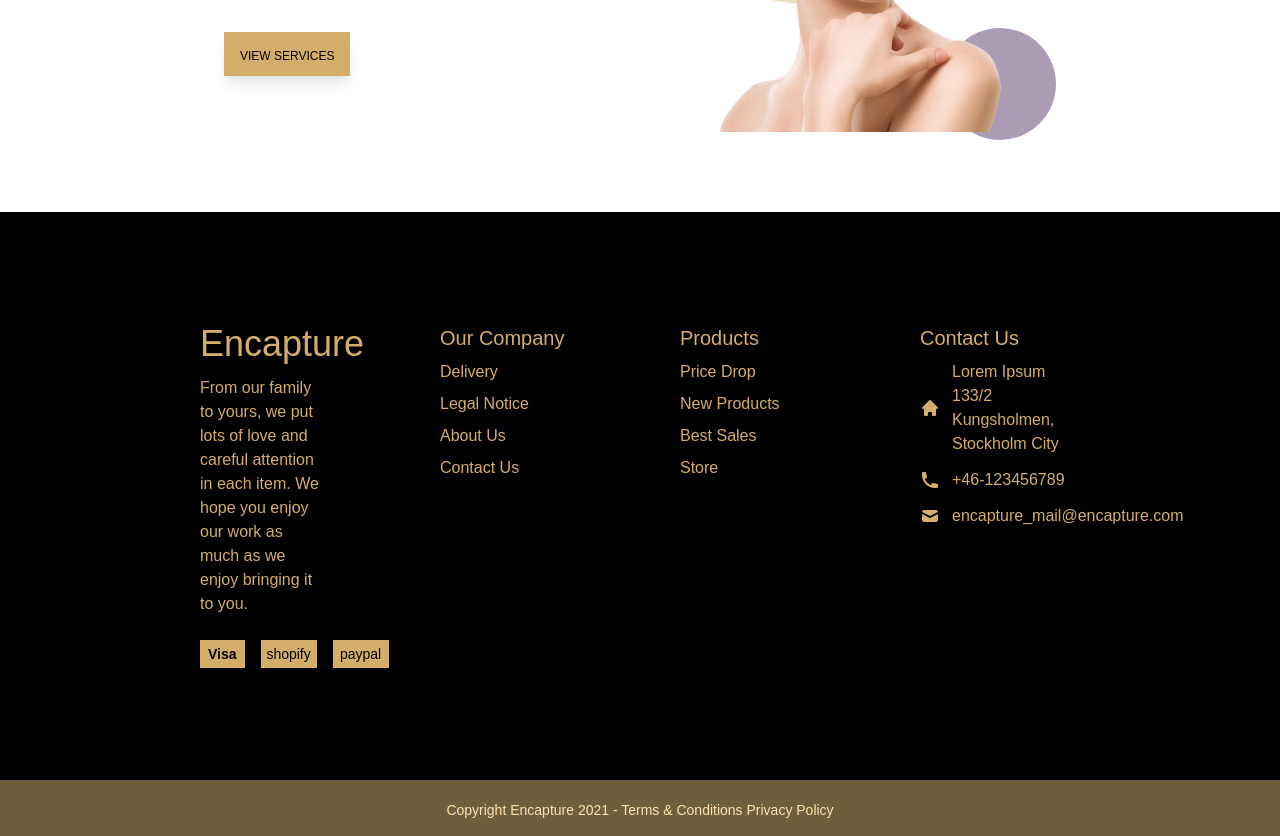
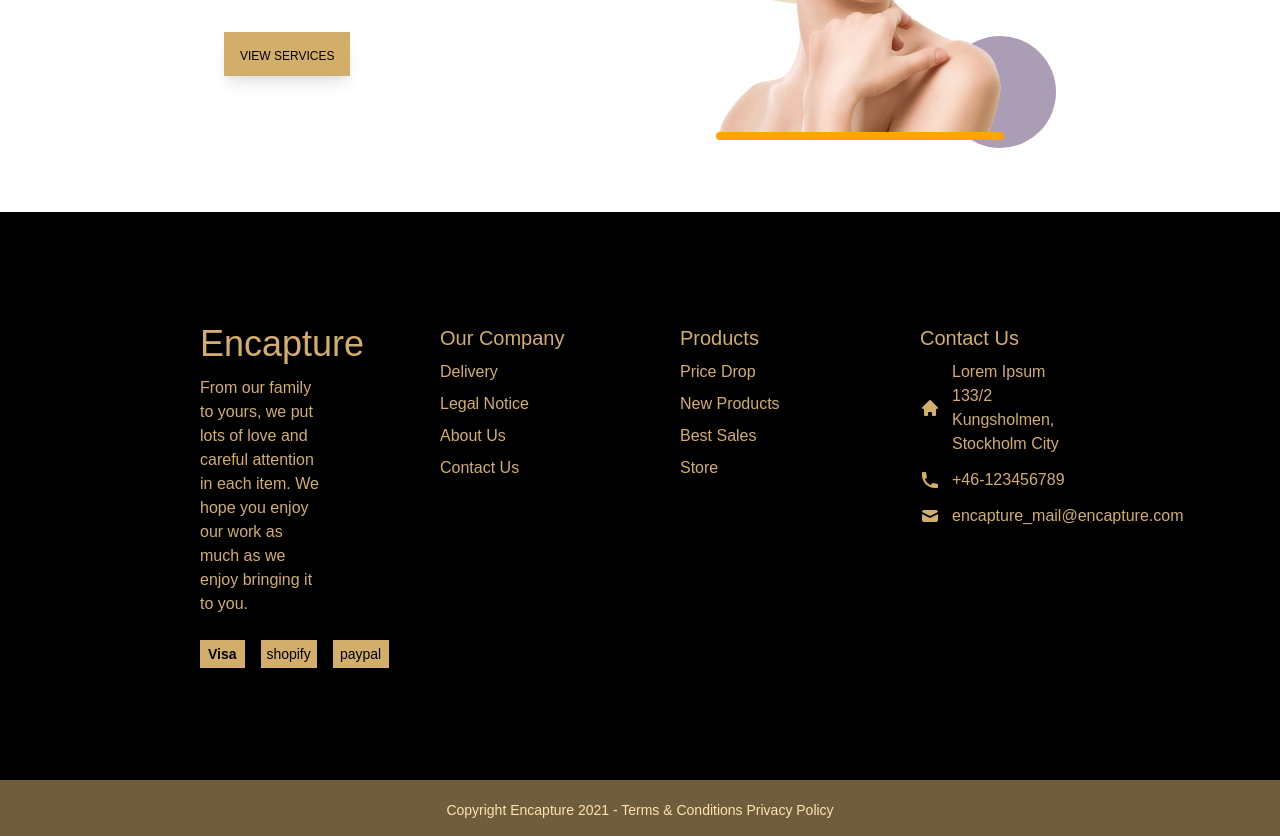
Before and after one commit to amita-roy/Appointment-booking-app-frontend, a React (Create React App) app: page / in a window 1280 px wide. Shown: the part 1160-1996 px from the top of the page. Built offline with nearby package versions, Linux system fonts and the light colour scheme.

Commit message:
Add border effect for image

```diff
--- a/src/pages/homepage/HomePage.js
+++ b/src/pages/homepage/HomePage.js
@@ -27,10 +27,11 @@ const HomePage = () => (
         </div>
         <div className="image-section h-96 w-96 px-10 relative ml-10">
           <div className="rounded-full bg-primary bg-opacity-40 h-64 w-64 absolute top-0 left-0" />
-          <div className="rounded-full bg-decoration bg-opacity-40 h-28 w-28 absolute -bottom-2 right-0" />
+          <div className="rounded-full bg-decoration bg-opacity-40 h-28 w-28 absolute -bottom-4 right-0" />
 
           <div className="absolute h-full object-contain object-center top-0">
             <img src={homepageImage} alt="girlImg" className="h-full m-auto" />
+            <div className="border-homepageDeco border-4 rounded-full" />
           </div>
         </div>
       </div>
```
